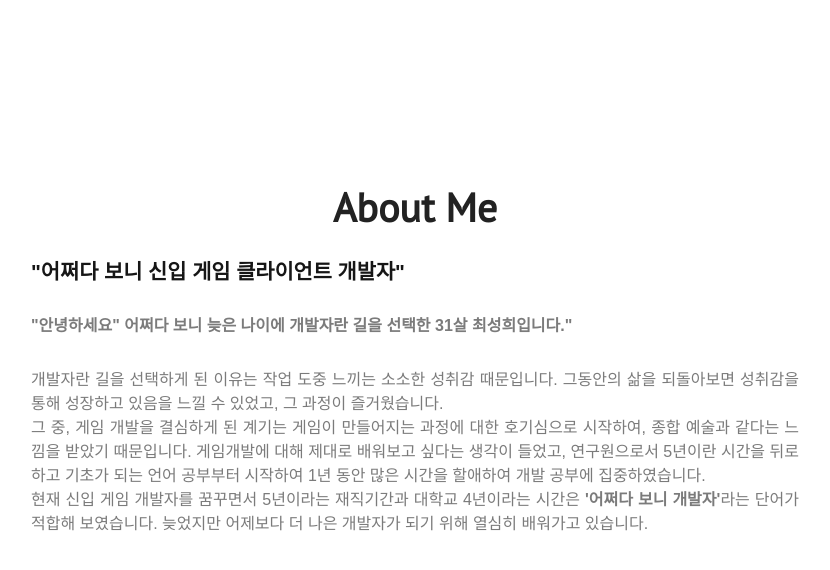
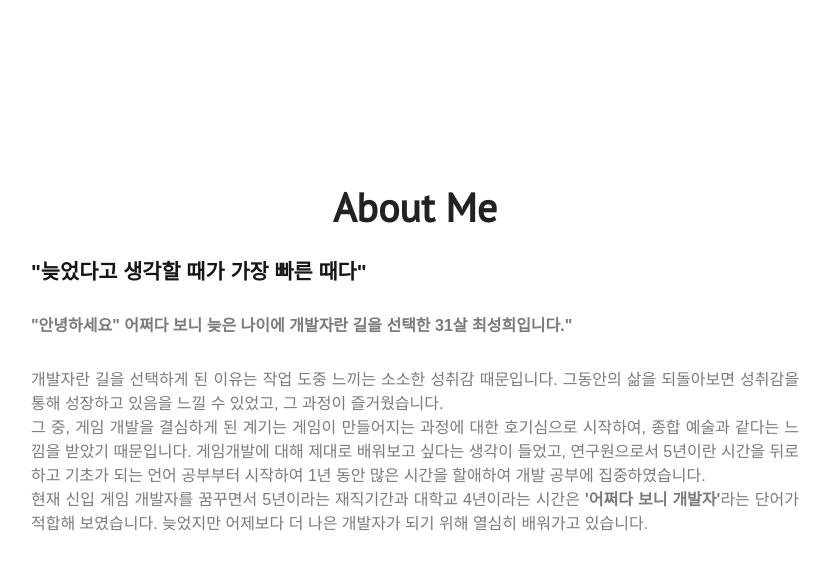
Before and after one commit to twiceChoi/twiceChoi.github.io, a Jekyll site: the page built from index.html, in a window 1280 px wide and 900 px high, scrolled down 1055 px. Shown: the top 570 px of the window, without its empty margins (225-1055 px from the left). Built offline with Jekyll 4.4.1, drawn with Linux system fonts in a browser that asks for light colours; nearby versions of some CDN libraries.

Commit message:
fix head

```diff
--- a/_includes/about.html
+++ b/_includes/about.html
@@ -3,7 +3,7 @@
         <div id="about-text">
             <div class="section-heading">About Me</div>
             <h2 class = "paragraph-text-Head justify-text">
-                "어쩌다 보니 신입 게임 클라이언트 개발자"
+                "늦었다고 생각할 때가 가장 빠른 때다"
             </h2>
 
             <p class="paragraph-text justify-text">
```
Also changed, not shown: assets/images/collage.jpg, assets/images/mentors.jpg, assets/images/mobile-landscape.jpg, assets/images/mpw.jpg.
